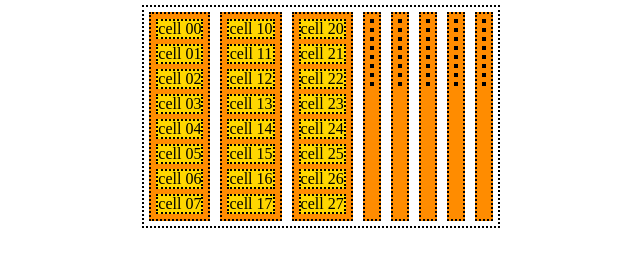
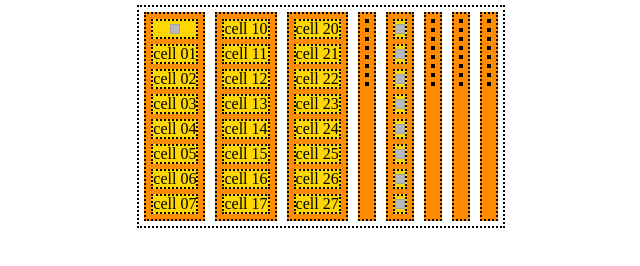
Before and after one commit to coreinside5/flexbox-minesweeper-kouznetsov, a plain HTML site: page index.html in a window 1280 px wide. Shown: the whole page, without its empty margins (319-959 px from the left). Drawn offline with Linux system fonts and the light colour scheme.

Commit message:
inserting tiles

```diff
--- a/index.html
+++ b/index.html
@@ -13,7 +13,7 @@
             <div class="block_row">
                 <div class="block_column">
                     <div class="block_item">
-                        cell 00
+                        <img class="imageformat" src="images/tile.png" alt="tile image">
                     </div>
                     <div class="block_item">
                         cell 01
@@ -114,28 +114,28 @@
                     </div>
                 </div><div class="block_column">
                     <div class="block_item">
-
+                        <img class="imageformat" src="images/tile.png" alt="tile image">
                     </div>
                     <div class="block_item">
-
+                        <img class="imageformat" src="images/tile.png" alt="tile image">
                     </div>
                     <div class="block_item">
-
+                        <img class="imageformat" src="images/tile.png" alt="tile image">
                     </div>
                     <div class="block_item">
-
+                        <img class="imageformat" src="images/tile.png" alt="tile image">
                     </div>
                     <div class="block_item">
-
+                        <img class="imageformat" src="images/tile.png" alt="tile image">
                     </div>
                     <div class="block_item">
-
+                        <img class="imageformat" src="images/tile.png" alt="tile image">
                     </div>
                     <div class="block_item">
-
+                        <img class="imageformat" src="images/tile.png" alt="tile image">
                     </div>
                     <div class="block_item">
-
+                        <img class="imageformat" src="images/tile.png" alt="tile image">
                     </div>
                 </div><div class="block_column">
                     <div class="block_item">
--- a/styles.css
+++ b/styles.css
@@ -18,5 +18,8 @@
     border: 2px dotted black;
     background-color: gold;
     margin: 5px 5px 5px 5px;
-
 }
+.imageformat{
+    width: 10px;
+    height: 10px;
+}
```
Also changed, not shown: images/tile.png (added).
